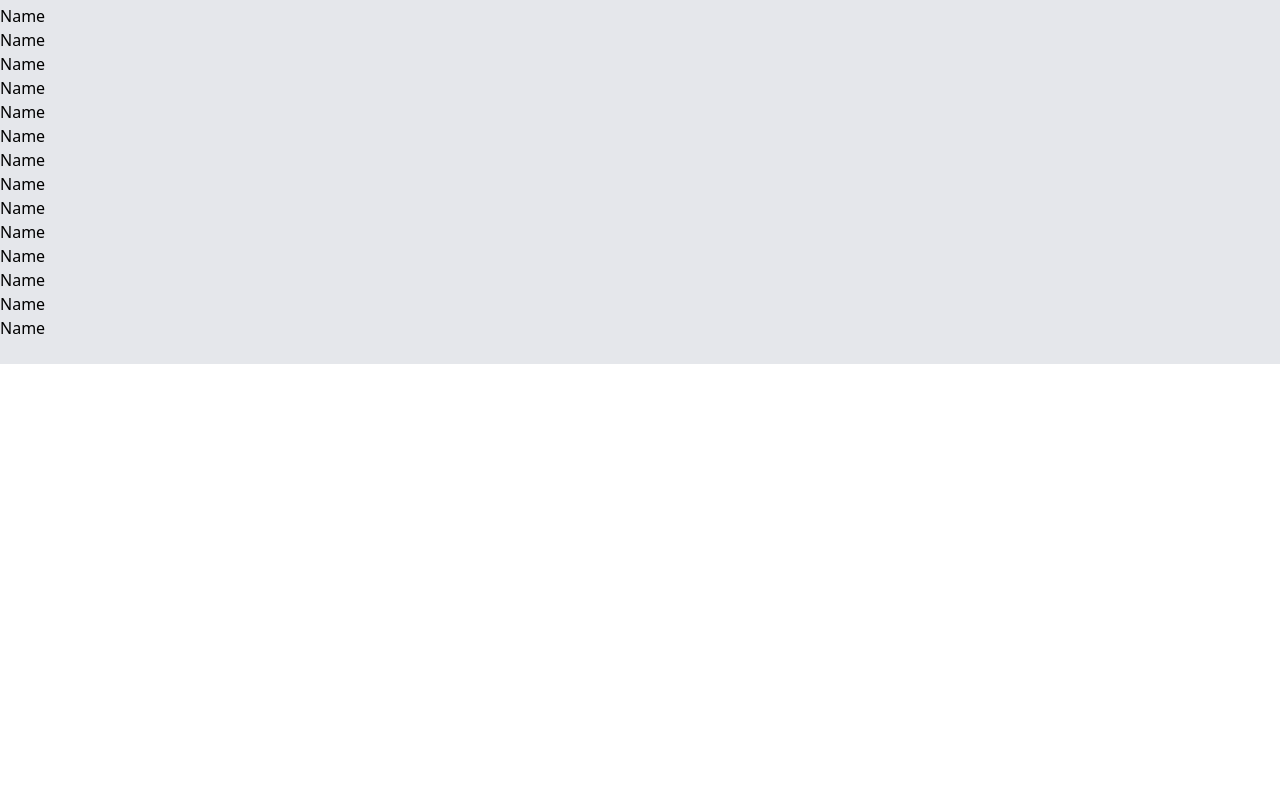
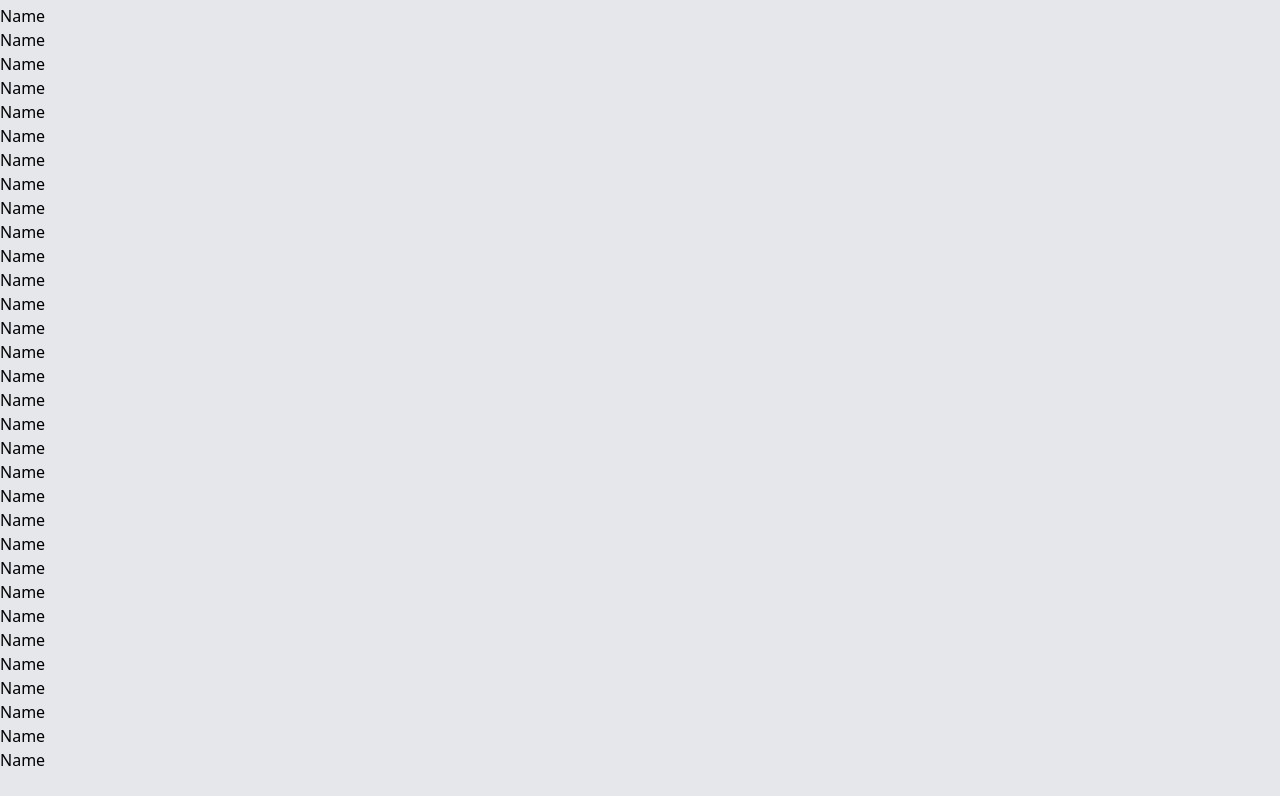
Before and after one commit to Muhammad-Munsif/fullstack-form-app, a React (Vite) app: page / in a window 1280 px wide. Shown: the part 588-1384 px from the top of the page. Before the commit the page ends 952 px from the top, so only its background shows below. Built offline with nearby package versions, Linux system fonts and the light colour scheme.

Commit message:
Make a few changes form component and five component changes as well

```diff
--- a/src/components/TodoApp.jsx
+++ b/src/components/TodoApp.jsx
@@ -155,6 +155,83 @@ const TodoApp = () => {
           <input type="text" />
         </div>
       </form>
+
+      <form action="">
+        <div>
+          <label htmlFor="">Name</label>
+          <input type="text" />
+        </div>
+        <div>
+          <label htmlFor="">Name</label>
+          <input type="text" />
+        </div>
+        <div>
+          <label htmlFor="">Name</label>
+          <input type="text" />
+        </div>
+        <div>
+          <label htmlFor="">Name</label>
+          <input type="text" />
+        </div>
+        <div>
+          <label htmlFor="">Name</label>
+          <input type="text" />
+        </div>
+        <div>
+          <label htmlFor="">Name</label>
+          <input type="text" />
+        </div>
+        <div>
+          <label htmlFor="">Name</label>
+          <input type="text" />
+        </div>
+        <div>
+          <label htmlFor="">Name</label>
+          <input type="text" />
+        </div>
+        <div>
+          <label htmlFor="">Name</label>
+          <input type="text" />
+        </div>
+      </form>
+      <form action="">
+        <div>
+          <label htmlFor="">Name</label>
+          <input type="text" />
+        </div>
+        <div>
+          <label htmlFor="">Name</label>
+          <input type="text" />
+        </div>
+        <div>
+          <label htmlFor="">Name</label>
+          <input type="text" />
+        </div>
+        <div>
+          <label htmlFor="">Name</label>
+          <input type="text" />
+        </div>
+        <div>
+          <label htmlFor="">Name</label>
+          <input type="text" />
+        </div>
+        <div>
+          <label htmlFor="">Name</label>
+          <input type="text" />
+        </div>
+        <div>
+          <label htmlFor="">Name</label>
+          <input type="text" />
+        </div>
+        <div>
+          <label htmlFor="">Name</label>
+          <input type="text" />
+        </div>
+        <div>
+          <label htmlFor="">Name</label>
+          <input type="text" />
+        </div>
+      </form>
     </div>
   );
 };
```
